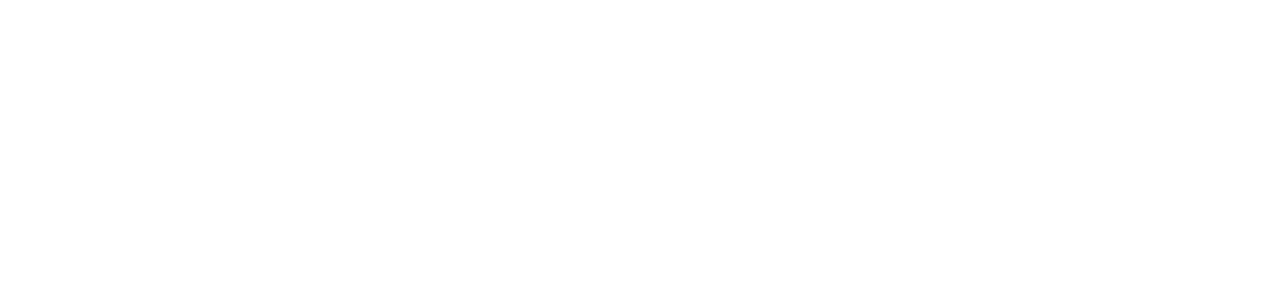
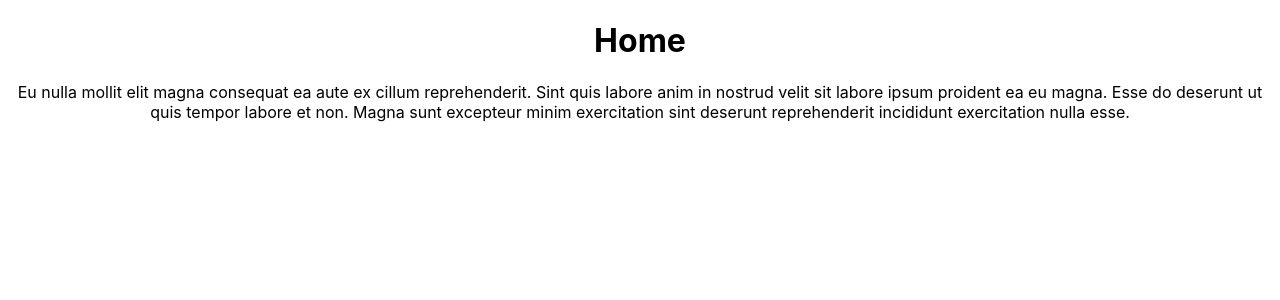
Before and after one commit to jkcswd/FakeShop, a React (Create React App) app: page / in a window 1280 px wide. Shown: the top 300 px of the page. Built offline with nearby package versions, Linux system fonts and the light colour scheme.

Commit message:
Add example text

```diff
--- a/src/components/Home.js
+++ b/src/components/Home.js
@@ -3,7 +3,12 @@
 const Home = () => {
   return (
     <div className="Home">
-
+      <h1>Home</h1>
+      <p>
+        Eu nulla mollit elit magna consequat ea aute ex cillum reprehenderit. Sint quis labore anim in nostrud velit sit labore
+        ipsum proident ea eu magna. Esse do deserunt ut quis tempor labore et non. Magna sunt excepteur minim exercitation sint
+        deserunt reprehenderit incididunt exercitation nulla esse.
+      </p>
     </div>
   );
 }
--- a/src/components/Shop.js
+++ b/src/components/Shop.js
@@ -3,7 +3,7 @@
 const Shop = () => {
   return (
     <div className="Shop">
-
+      <h1>Shop</h1>
     </div>
   );
 }
```
